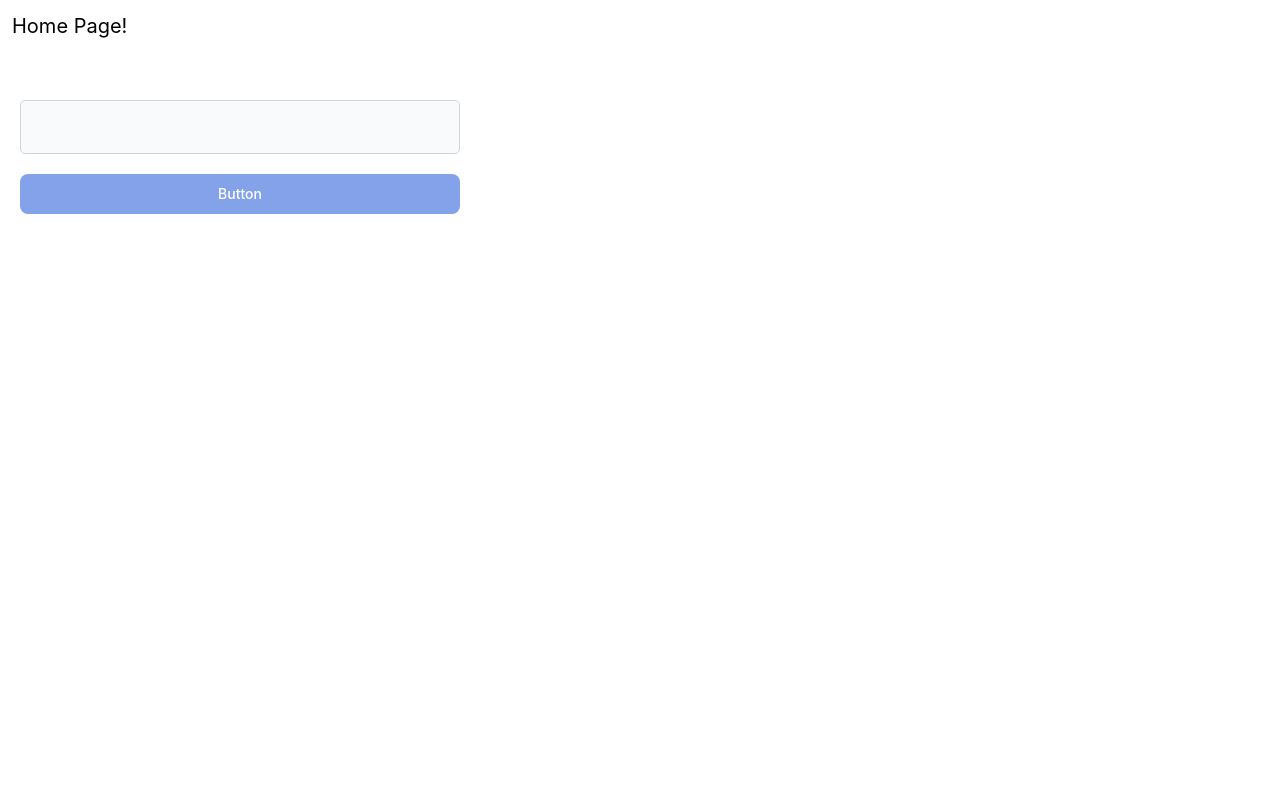
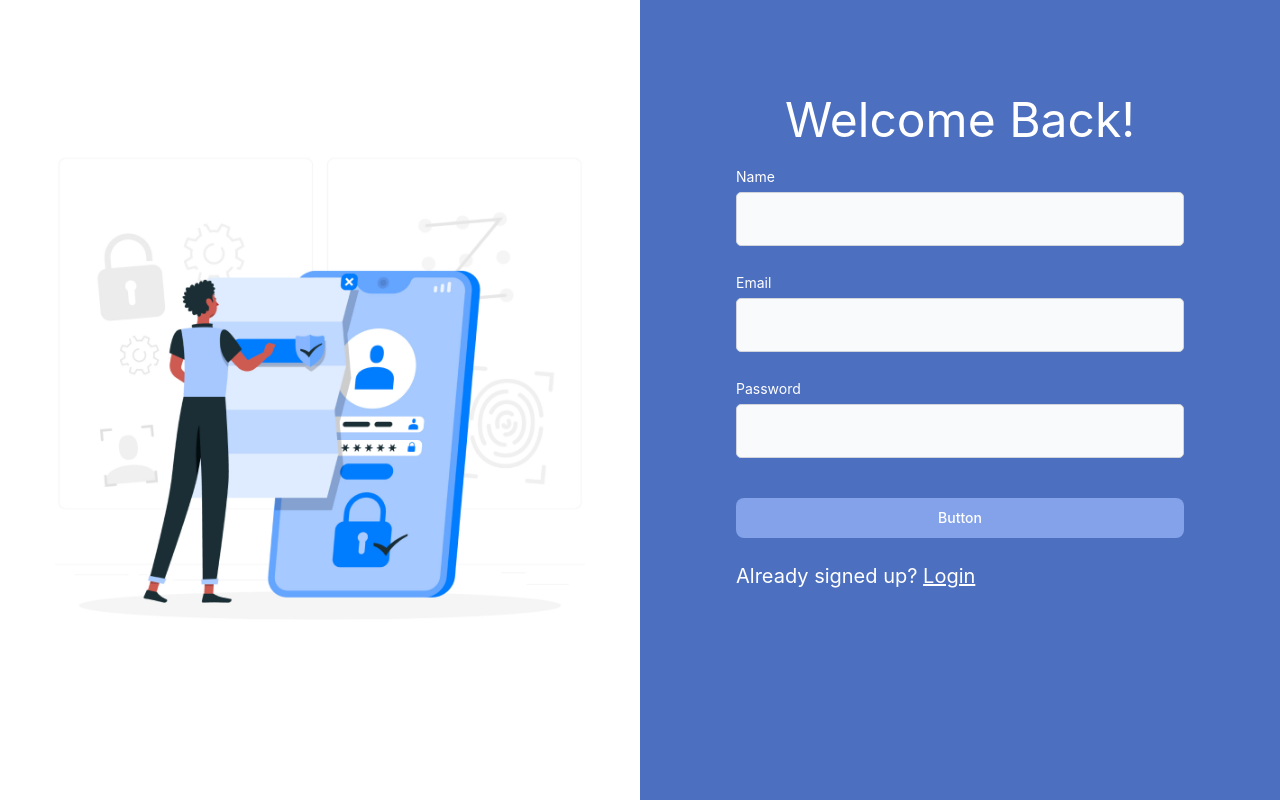
Before and after one commit to myselflohith/Yoga_Brochure, a React (Vite) app in the folder frontend/: page /signup in a window 1280 px wide. Built offline with nearby package versions, Linux system fonts and the light colour scheme.

Commit message:
add signup page

```diff
--- a/frontend/src/main.jsx
+++ b/frontend/src/main.jsx
@@ -2,9 +2,10 @@ import React from 'react'
 import ReactDOM from 'react-dom/client'
 import { BrowserRouter, Route, Routes } from 'react-router-dom'
 
-import './index.css'
 import App from './App'
 import Login from './pages/login'
+import SignUp from './pages/signup'
+import './index.css'
 
 ReactDOM.createRoot(document.getElementById('root')).render(
   <React.StrictMode>
@@ -12,7 +13,7 @@ ReactDOM.createRoot(document.getElementById('root')).render(
     <Routes>
       <Route path="/" element={<App />} />
       <Route path="/login" element={<Login />} />
-      <Route path="/signup" element={<App />} />
+      <Route path="/signup" element={<SignUp />} />
     </Routes>
   </BrowserRouter>
   </React.StrictMode>,
--- /dev/null
+++ b/frontend/src/pages/signup/index.jsx
@@ -0,0 +1,83 @@
+import person from '@/assets/person.png';
+import Button from '@/components/button';
+import Input from '@/components/input';
+import { useState } from 'react';
+import { Link } from 'react-router-dom';
+
+const SignUp = () => {
+    const [formData, setFormData] = useState({
+        name: '',
+        email: '',
+        password: ''
+    })
+
+    const handleChange = (e) => {
+        const { name, value } = e.target;
+        setFormData((prev) => ({
+            ...prev,
+            [name]: value
+        }))
+    }
+
+    const onSubmit = (e) => {
+        e.preventDefault();
+        console.log('formdata', formData)
+    }
+
+    return (
+        <div className="grid grid-cols-2 min-h-screen w-screen">
+            <div className="grid place-content-center">
+                <img
+                    src={person}
+                    alt="person"
+                    className="w-[90%] mx-auto"
+                />
+            </div>
+            <div className='bg-blue p-10 pt-[15%]'>
+                <div className='text-5xl text-white text-center mb-5'>Welcome Back!</div>
+                <form onSubmit={onSubmit}>
+                    <div className='space-y-6 mx-auto w-[80%]'>
+                        <Input
+                            name="name"
+                            label="Name"
+                            type="name"
+                            value={formData.name}
+                            onChange={handleChange}
+                        />
+                        <Input
+                            name="email"
+                            label="Email"
+                            type="email"
+                            value={formData.email}
+                            onChange={handleChange}
+                        />
+                        <Input
+                            name="password"
+                            label="Password"
+                            type="password"
+                            value={formData.password}
+                            onChange={handleChange}
+                        />
+                        <div className="pt-4">
+                            <Button
+                                label="Login"
+                                type="submit"
+                            />
+                        </div>
+                        <div className='text-white text-xl'>
+                            <div>Already signed up? {" "}
+                                <Link
+                                    className="underline"
+                                    to="/login"
+                                >Login</Link></div>
+                        </div>
+                    </div>
+                </form>
+            </div>
+        </div>
+    )
+
+}
+
+
+export default SignUp
```
